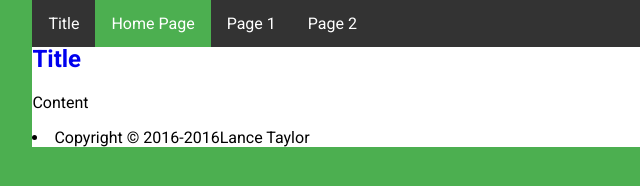
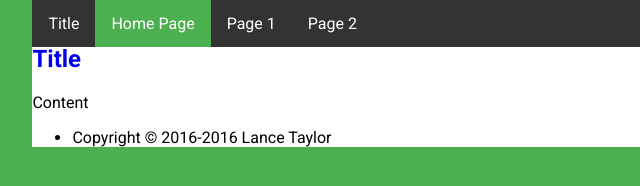
Before and after one commit to HolcombD/20TimeProject, a plain HTML site: page index.html in a window 1280 px wide. Shown: the full height of the page, 102-742 px from the left. Drawn offline with Linux system fonts and the light colour scheme.

Commit message:
Update Index.html

```diff
--- a/index.html
+++ b/index.html
@@ -19,7 +19,9 @@
     </ul>
     <h2 id="toprow"><a class="permalink" id="#" href="#.html">Title</a></h2>
     <p>Content</p>
-  <li>Copyright &copy; 2016<script>new Date().getFullYear()>2015&&document.write("-"+new Date().getFullYear());</script>Lance Taylor</li>
+  <ul class="copyright">
+  <li>Copyright &copy; 2016<script>new Date().getFullYear()>2015&&document.write("-"+new Date().getFullYear());</script> Lance Taylor</li>
+  </ul>
   </div>
 </body>
 </html>
```
